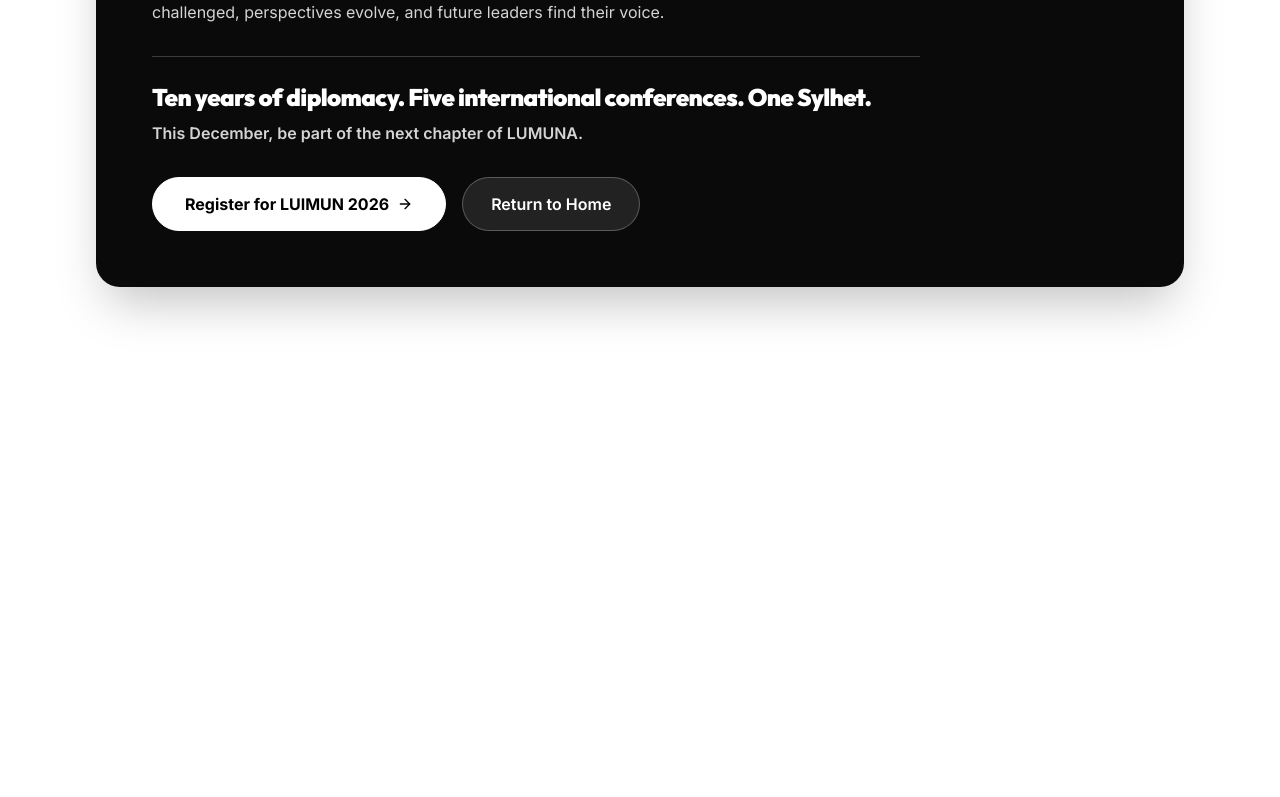
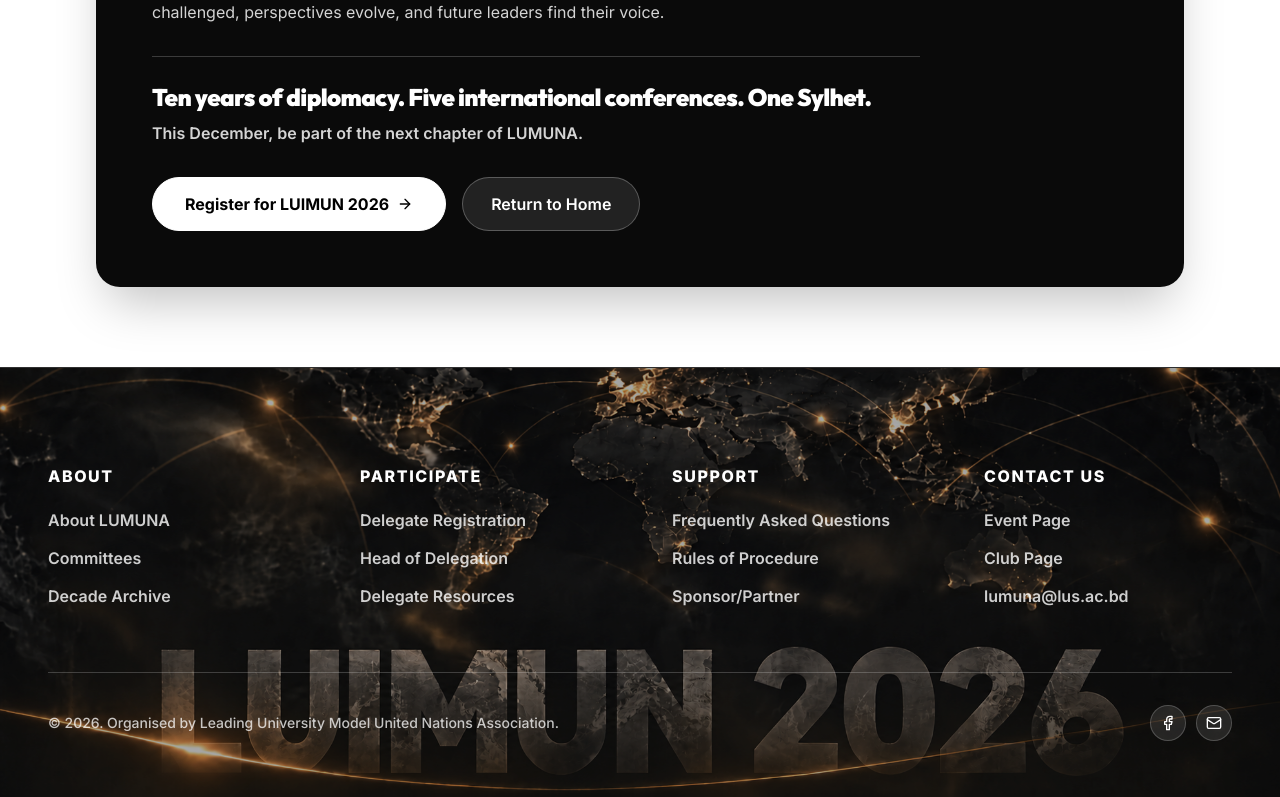
Before and after one commit to THOUHID-Tech627/LUIMUN-20206-registration-web, a Next.js app: page /about-us in a window 1280 px wide. Shown: the part 9147-9944 px from the top of the page. Before the commit the page ends 9514 px from the top, so only its background shows below. Built offline with nearby package versions, Linux system fonts and the light colour scheme.

Commit message:
Add Footer component to /about-us page

```diff
--- a/app/about-us/page.tsx
+++ b/app/about-us/page.tsx
@@ -396,6 +396,9 @@
         </div>
       </main>
 
+      {/* Institutional Footer */}
+      <Footer onOpenUpcoming={handleOpenUpcoming} />
+
       {/* Lightbox Modal */}
       {lightboxImage && (
         <div
```
